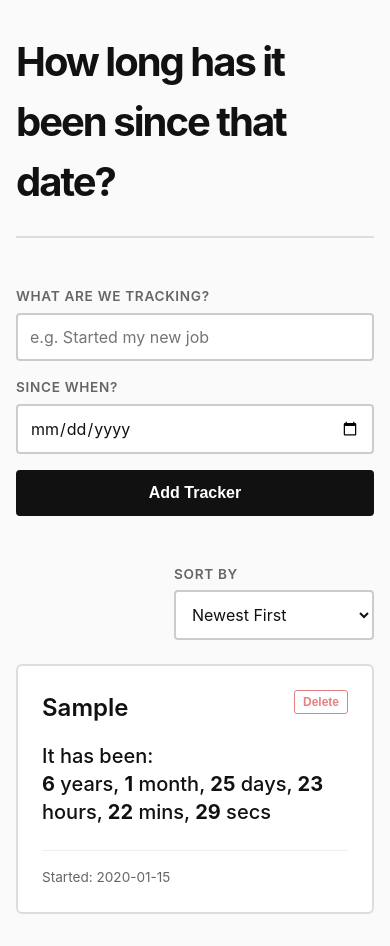
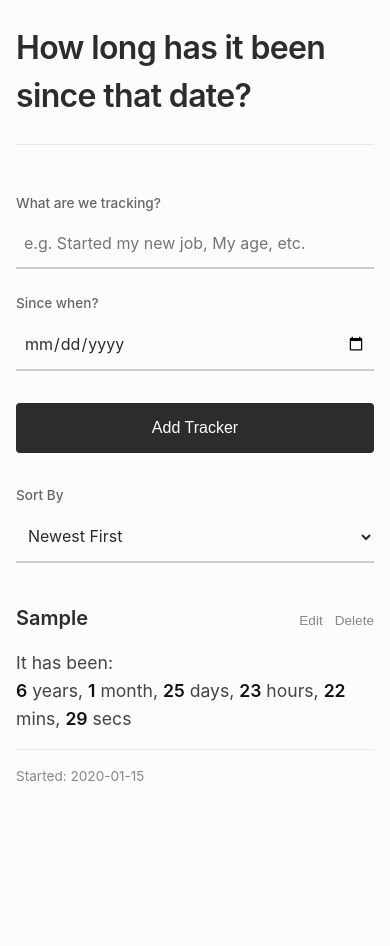
Before and after one commit to xXoanon/HowLongHasItBeenSinceThatDate, a plain HTML site: page index.html in a window 390 px wide. Both pictures are taken after typing "Sample", "2020-01-15" into the empty fields and a click on the button "Add Tracker". After the commit the page ends 844 px from the top, so only its background shows below. Drawn offline with Linux system fonts and the light colour scheme.

Commit message:
made it have a more simplified design hehe

```diff
--- a/index.html
+++ b/index.html
@@ -1,13 +1,15 @@
 <!DOCTYPE html>
 <html lang="en">
+
 <head>
     <meta charset="UTF-8">
     <meta name="viewport" content="width=device-width, initial-scale=1.0">
     <title>How long has it been since that date?</title>
     <link rel="stylesheet" href="style.css">
 </head>
+
 <body>
-    <div class="container">
+    <main class="container">
         <header>
             <h1>How long has it been since that date?</h1>
         </header>
@@ -15,7 +17,7 @@
         <form id="add-tracker-form">
             <div class="form-group">
                 <label for="label">What are we tracking?</label>
-                <input type="text" id="label" placeholder="e.g. Started my new job" required>
+                <input type="text" id="label" placeholder="e.g. Started my new job, My age, etc." required>
             </div>
             <div class="form-group">
                 <label for="start-date">Since when?</label>
@@ -36,9 +38,9 @@
         </div>
 
         <div id="trackers">
-            <!-- Dynamic trackers will be inserted here -->
         </div>
-    </div>
+    </main>
     <script src="script.js"></script>
 </body>
+
 </html>
--- a/script.js
+++ b/script.js
@@ -37,6 +37,7 @@ function getTimeDifference(date1, date2) {
 
 let trackers = JSON.parse(localStorage.getItem('trackers')) || [];
 let currentSort = localStorage.getItem('sortPref') || 'newest';
+let editingIndex = null;
 
 document.getElementById('sort-trackers').value = currentSort;
 
@@ -70,13 +71,18 @@ function renderTrackers() {
         const trackerDiv = document.createElement('div');
         trackerDiv.className = 'tracker';
 
-        let timeParts = [];
-        if (years > 0) timeParts.push(`<span class="time-val">${years}</span> year${years > 1 ? 's' : ''}`);
-        if (months > 0) timeParts.push(`<span class="time-val">${months}</span> month${months > 1 ? 's' : ''}`);
-        timeParts.push(`<span class="time-val">${days}</span> day${days !== 1 ? 's' : ''}`);
-        timeParts.push(`<span class="time-val">${hours}</span> hour${hours !== 1 ? 's' : ''}`);
-        timeParts.push(`<span class="time-val">${minutes}</span> min${minutes !== 1 ? 's' : ''}`);
-        timeParts.push(`<span class="time-val">${seconds}</span> sec${seconds !== 1 ? 's' : ''}`);
+        const parts = [
+            { v: years, l: 'year' },
+            { v: months, l: 'month' },
+            { v: days, l: 'day' },
+            { v: hours, l: 'hour' },
+            { v: minutes, l: 'min' },
+            { v: seconds, l: 'sec' }
+        ];
+
+        const timeParts = parts
+            .filter(p => p.v > 0 || ['day', 'hour', 'min', 'sec'].includes(p.l))
+            .map(p => `<span class="time-val">${p.v}</span> ${p.l}${p.v !== 1 ? 's' : ''}`);
 
         let resultText = timeParts.join(', ');
         if (isFuture) {
@@ -87,16 +93,56 @@ function renderTrackers() {
 
         const originalIndex = trackers.indexOf(tracker);
 
+        if (editingIndex === originalIndex) {
+            trackerDiv.innerHTML = `
+                <div class="tracker-header">
+                    <input type="text" class="edit-label" id="edit-label-${originalIndex}" value="${tracker.label}">
+                    <div class="tracker-actions">
+                        <button class="action-btn" onclick="saveEdit(${originalIndex})" title="Save changes">Save</button>
+                        <button class="action-btn" onclick="cancelEdit()" title="Cancel edit">Cancel</button>
+                    </div>
+                </div>
+                <input type="date" class="edit-date" id="edit-date-${originalIndex}" value="${tracker.date}">
+            `;
+        } else {
             trackerDiv.innerHTML = `
                 <div class="tracker-header">
                     <h2>${tracker.label}</h2>
-                <button class="delete-btn" onclick="deleteTracker(${originalIndex})" title="Remove tracker">Delete</button>
+                    <div class="tracker-actions">
+                        <button class="action-btn" onclick="startEdit(${originalIndex})" title="Edit tracker">Edit</button>
+                        <button class="action-btn" onclick="deleteTracker(${originalIndex})" title="Remove tracker">Delete</button>
+                    </div>
                 </div>
                 <p class="result">${resultText}</p>
                 <p class="date-info">${isFuture ? 'Target' : 'Started'}: ${tracker.date}</p>
             `;
+        }
+
         container.appendChild(trackerDiv);
     });
+}
+
+function startEdit(index) {
+    editingIndex = index;
+    renderTrackers();
+}
+
+function cancelEdit() {
+    editingIndex = null;
+    renderTrackers();
+}
+
+function saveEdit(index) {
+    const newLabel = document.getElementById(`edit-label-${index}`).value;
+    const newDate = document.getElementById(`edit-date-${index}`).value;
+
+    if (newLabel && newDate) {
+        trackers[index].label = newLabel;
+        trackers[index].date = newDate;
+        saveTrackers();
+        editingIndex = null;
+        renderTrackers();
+    }
 }
 
 function deleteTracker(index) {
@@ -128,8 +174,10 @@ document.getElementById('add-tracker-form').addEventListener('submit', (e) => {
     dateInput.value = '';
 });
 
-// Real-time update every second
-setInterval(renderTrackers, 1000);
+setInterval(() => {
+    if (editingIndex === null) {
+        renderTrackers();
+    }
+}, 1000);
 
-// Initial render
 renderTrackers();
--- a/style.css
+++ b/style.css
@@ -1,17 +1,46 @@
+:root {
+    --bg-color: #fcfcfc;
+    --text-color: #2c2c2c;
+    --border-color: #eaeaea;
+    --input-border: #ccc;
+    --input-focus: #2c2c2c;
+    --btn-bg: #2c2c2c;
+    --btn-text: #fff;
+    --label-color: #666;
+    --action-color: #888;
+    --action-hover: #2c2c2c;
+    --delete-hover: #e03131;
+    --result-color: #444;
+    --time-val: #111;
+    --date-info: #888;
+}
+
+@media (prefers-color-scheme: dark) {
+    :root {
+        --bg-color: #161618;
+        --text-color: #dedede;
+        --border-color: #2c2c2c;
+        --input-border: #444;
+        --input-focus: #dedede;
+        --btn-bg: #dedede;
+        --btn-text: #161618;
+        --label-color: #aaa;
+        --action-color: #888;
+        --action-hover: #dedede;
+        --delete-hover: #ff6b6b;
+        --result-color: #bbb;
+        --time-val: #eee;
+        --date-info: #777;
+    }
+}
+
 body {
     font-family: -apple-system, BlinkMacSystemFont, "Segoe UI", Roboto, Helvetica, Arial, sans-serif;
     line-height: 1.5;
     margin: 0;
-    padding: 2rem 1rem;
-    background-color: #fafafa;
-    color: #111;
-}
-
-@media (prefers-color-scheme: dark) {
-    body {
-        background-color: #000;
-        color: #f1f1f1;
-    }
+    padding: 3rem 1.5rem;
+    background-color: var(--bg-color);
+    color: var(--text-color);
 }
 
 .container {
@@ -21,32 +50,27 @@ body {
 
 header {
     margin-bottom: 3rem;
-    border-bottom: 2px solid #ddd;
-    padding-bottom: 1rem;
-}
-
-@media (prefers-color-scheme: dark) {
-    header { border-bottom-color: #333; }
+    padding-bottom: 1.5rem;
+    border-bottom: 1px solid var(--border-color);
 }
 
 h1 {
     font-size: 2.5rem;
-    font-weight: 700;
-    margin: 0 0 0.5rem 0;
-    letter-spacing: -0.05em;
+    font-weight: 600;
+    margin: 0;
+    letter-spacing: -0.02em;
 }
 
 h2 {
-    font-size: 1.5rem;
+    font-size: 1.25rem;
     font-weight: 600;
-    margin: 0 0 1rem 0;
+    margin: 0 0 0.25rem 0;
 }
 
-/* Form Styles */
 #add-tracker-form {
     display: flex;
-    gap: 1rem;
-    margin-bottom: 3rem;
+    gap: 1.5rem;
+    margin-bottom: 2rem;
     align-items: flex-end;
 }
 
@@ -58,178 +82,177 @@ h2 {
 
 .form-group label {
     font-size: 0.85rem;
-    font-weight: 600;
+    font-weight: 500;
     margin-bottom: 0.4rem;
-    text-transform: uppercase;
-    letter-spacing: 0.05em;
-    color: #666;
-}
-
-@media (prefers-color-scheme: dark) {
-    .form-group label { color: #aaa; }
+    color: var(--label-color);
 }
 
 input, select {
-    padding: 0.75rem;
+    padding: 0.75rem 0;
     font-size: 1rem;
-    border: 2px solid #ccc;
-    border-radius: 4px;
-    background: #fff;
-    color: #111;
+    border: none;
+    border-bottom: 1px solid var(--input-border);
+    background: transparent;
+    color: inherit;
     font-family: inherit;
     transition: border-color 0.2s;
+    border-radius: 0;
 }
 
 input:focus, select:focus {
     outline: none;
-    border-color: #111;
-}
-
-@media (prefers-color-scheme: dark) {
-    input, select {
-        background: #111;
-        border-color: #444;
-        color: #fff;
-    }
-    input:focus, select:focus { border-color: #fff; }
+    border-bottom-color: var(--input-focus);
 }
 
 button {
     padding: 0.75rem 1.5rem;
     font-size: 1rem;
-    font-weight: 600;
-    background: #111;
-    color: #fff;
-    border: 2px solid #111;
+    font-weight: 500;
+    background: var(--btn-bg);
+    color: var(--btn-text);
+    border: none;
     border-radius: 4px;
     cursor: pointer;
-    transition: all 0.2s;
+    transition: opacity 0.2s;
 }
 
 button:hover {
-    background: transparent;
-    color: #111;
+    opacity: 0.8;
 }
 
-@media (prefers-color-scheme: dark) {
-    button {
-        background: #f1f1f1;
-        color: #000;
-        border-color: #f1f1f1;
-    }
-    button:hover {
-        background: transparent;
-        color: #f1f1f1;
-    }
-}
-
-/* Controls / Sorting */
 .controls {
     display: flex;
     justify-content: flex-end;
-    margin-bottom: 1.5rem;
+    margin-bottom: 2.5rem;
 }
 
 .sort-group {
     flex: 0 1 auto;
-    min-width: 200px;
+    min-width: 15rem;
 }
 
-/* Grid Layout for Trackers */
 #trackers {
     display: grid;
-    grid-template-columns: repeat(auto-fill, minmax(300px, 1fr));
-    gap: 2rem;
+    grid-template-columns: repeat(auto-fill, minmax(320px, 1fr));
+    gap: 2.5rem;
 }
 
 .tracker {
-    position: relative;
-    padding: 1.5rem;
-    border: 2px solid #ddd;
-    border-radius: 6px;
-    background: #fff;
     display: flex;
     flex-direction: column;
-}
-
-@media (prefers-color-scheme: dark) {
-    .tracker {
-        background: #0a0a0a;
-        border-color: #333;
-    }
 }
 
 .tracker-header {
     display: flex;
     justify-content: space-between;
-    align-items: flex-start;
-    margin-bottom: 1rem;
+    align-items: baseline;
+    margin-bottom: 0.75rem;
+    gap: 1rem;
 }
 
-.tracker-header h2 {
-    margin: 0;
+.tracker-actions {
+    display: flex;
+    gap: 0.75rem;
+}
+
+.action-btn {
+    padding: 0;
+    font-size: 0.85rem;
+    background: transparent;
+    color: var(--action-color);
+    border: none;
+    text-decoration: none;
+}
+
+.action-btn:hover {
+    color: var(--action-hover);
 }
 
 .delete-btn {
-    padding: 0.25rem 0.5rem;
-    font-size: 0.75rem;
+    padding: 0;
+    font-size: 0.85rem;
     background: transparent;
-    color: #d32f2f;
-    border: 1px solid #d32f2f;
-    border-radius: 3px;
-    opacity: 0.6;
+    color: var(--action-color);
+    border: none;
+    text-decoration: none;
 }
 
 .delete-btn:hover {
-    background: #d32f2f;
-    color: #fff;
-    opacity: 1;
+    color: var(--delete-hover);
 }
 
-@media (prefers-color-scheme: dark) {
-    .delete-btn {
-        color: #ff6b6b;
-        border-color: #ff6b6b;
-    }
-    .delete-btn:hover {
-        background: #ff6b6b;
-        color: #000;
-    }
+.edit-label {
+    font-size: 1.25rem;
+    font-weight: 600;
+    margin: 0;
+    padding: 0;
+    width: 100%;
+}
+
+.edit-date {
+    margin-top: 1rem;
+    font-size: 1rem;
+    padding: 0;
 }
 
 .result {
-    font-size: 1.25rem;
-    font-weight: 500;
-    line-height: 1.4;
-    margin: 0 0 1.5rem 0;
+    font-size: 1.1rem;
+    font-weight: 400;
+    line-height: 1.6;
+    margin: 0 0 1rem 0;
     flex-grow: 1;
+    color: var(--result-color);
 }
 
 .time-val {
-    font-weight: 700;
+    font-weight: 600;
+    color: var(--time-val);
 }
 
 .date-info {
     font-size: 0.85rem;
-    color: #666;
+    color: var(--date-info);
     margin: 0;
-    border-top: 1px solid #eee;
+    border-top: 1px solid var(--border-color);
     padding-top: 1rem;
 }
 
-@media (prefers-color-scheme: dark) {
-    .date-info {
-        color: #999;
-        border-top-color: #222;
+@media (max-width: 600px) {
+    body {
+        padding: 1.5rem 1rem;
     }
-}
 
-@media (max-width: 600px) {
+    h1 {
+        font-size: 2rem;
+    }
+
     #add-tracker-form {
         flex-direction: column;
         align-items: stretch;
+        gap: 1.5rem;
     }
+
+    .controls {
+        justify-content: stretch;
+    }
+
+    .sort-group {
+        width: 100%;
+    }
+
     #trackers {
         grid-template-columns: 1fr;
+        gap: 2rem;
+    }
+
+    input, select {
+        padding: 0.85rem 0.5rem;
+        border-bottom-width: 2px;
+    }
+
+    button {
+        padding-top: 1rem;
+        padding-bottom: 1rem;
+        margin-top: 0.5rem;
     }
 }
```
Lines whose indentation alone changed are shown as unchanged.
